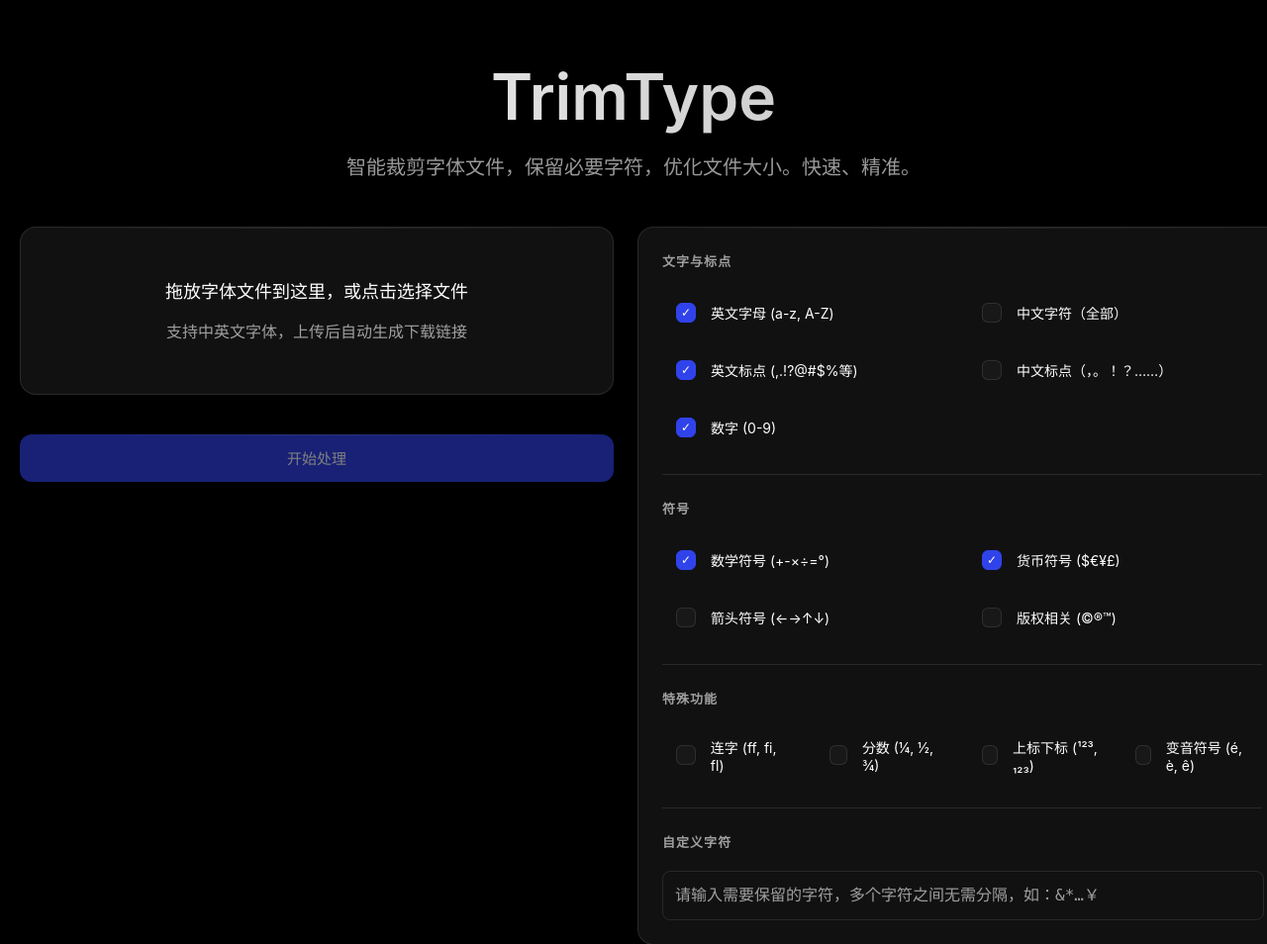
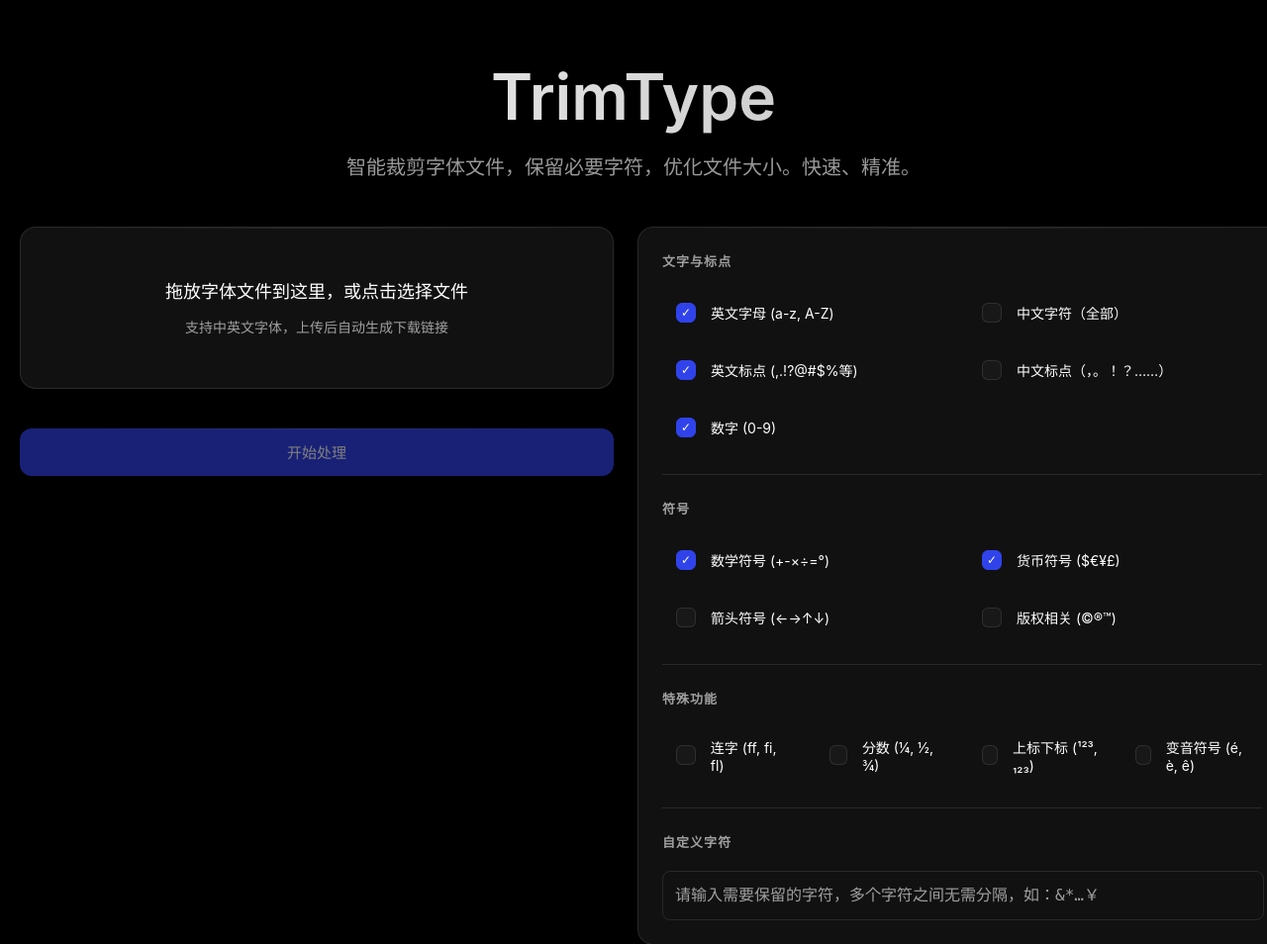
Before and after one commit to PladyChan/font-subsetter-web, a Flask app: page / in a window 1280 px wide. Shown: the top 954 px of the page at 99% size. Run offline with Flask 2, Linux system fonts and the light colour scheme.

Commit message:
优化上传区域的响应式文字大小

```diff
--- a/templates/index.html
+++ b/templates/index.html
@@ -805,8 +805,8 @@
         <div class="left-panel">
             <div class="upload-area" id="drop-area">
                 <input type="file" id="file-input" accept=".ttf,.otf,.woff,.woff2,.eot,.ttc" multiple style="display: none;">
-                <p style="font-size: 18px; margin-bottom: 8px;">拖放字体文件到这里，或点击选择文件</p>
-                <p style="color: var(--text-secondary);">支持中英文字体，上传后自动生成下载链接</p>
+                <p style="font-size: clamp(14px, 2.5vw, 18px); margin-bottom: 8px;">拖放字体文件到这里，或点击选择文件</p>
+                <p style="color: var(--text-secondary); font-size: clamp(12px, 2vw, 14px);">支持中英文字体，上传后自动生成下载链接</p>
                 <div class="file-list" id="file-list"></div>
             </div>
 
```
